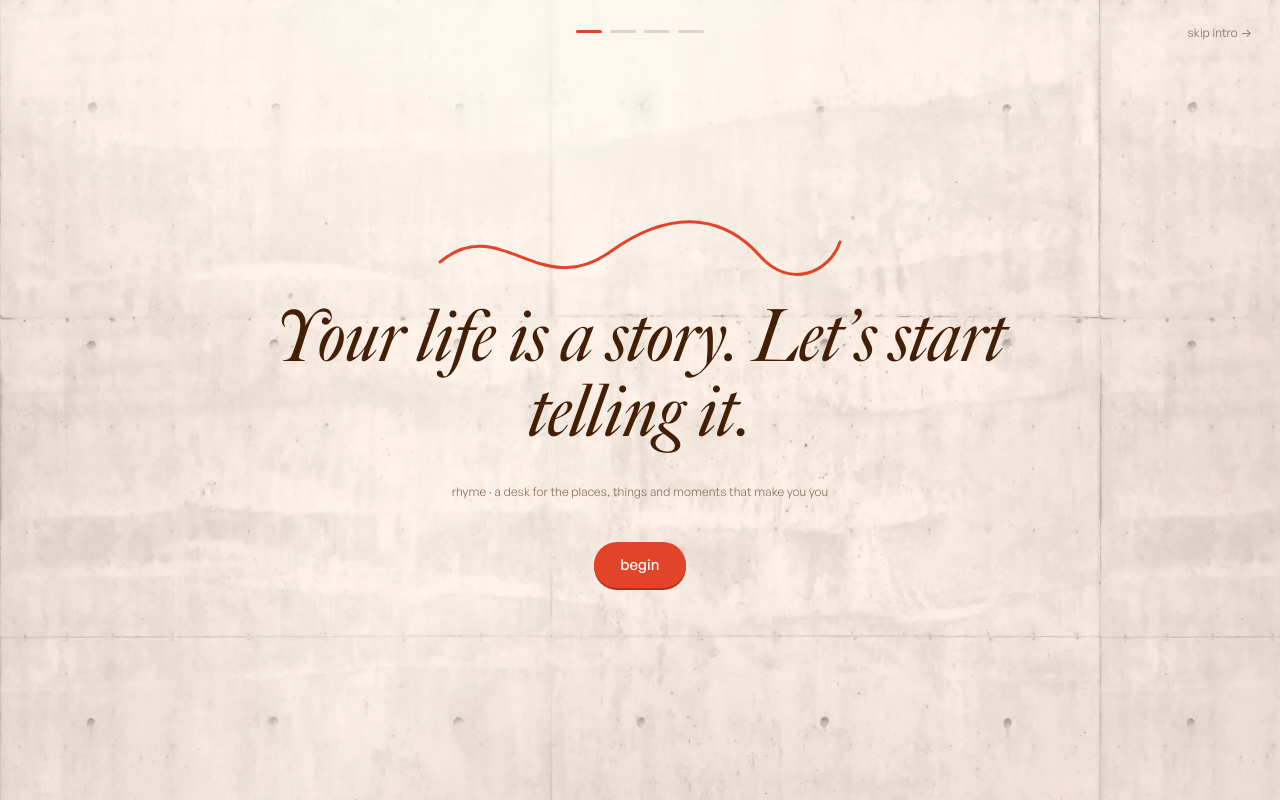
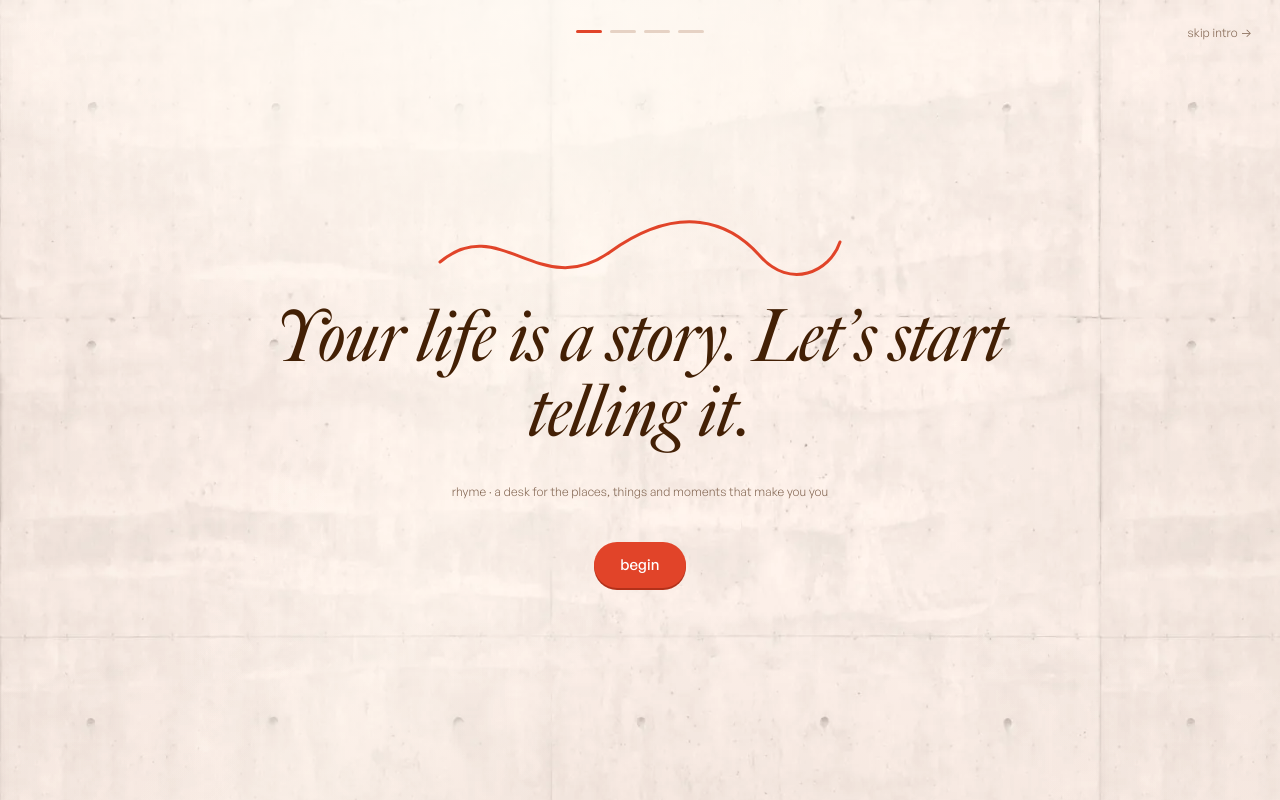
Before and after one commit to chlcheuk-boop/svsd-competition, a React (Vite) app: page /#/welcome in a window 1280 px wide. Built offline with nearby package versions, Linux system fonts and the light colour scheme.

Commit message:
Warm the wall to the brand cream
The concrete texture now averages #f8ece5 with flatter contrast, the base
color is the paper token, and the edge shading is halved.

Co-Authored-By: Claude Opus 5.5 <noreply@anthropic.com>

```diff
--- a/src/styles/global.css
+++ b/src/styles/global.css
@@ -14,13 +14,13 @@ body,
 /* the wall: board-formed concrete (warmed to the cream base), with a soft light falling from above.
    It stays put behind everything; the cards and pages never catch the light. */
 body {
-  background-color: #f4e7de;
+  background-color: var(--paper);
   background-image:
     radial-gradient(ellipse 70% 85% at 40% -12%, rgba(255, 251, 245, 0.95), rgba(255, 249, 241, 0.55) 40%, rgba(255, 248, 238, 0) 72%),
     linear-gradient(112deg, rgba(255, 249, 240, 0) 28%, rgba(255, 249, 240, 0.32) 40%, rgba(255, 249, 240, 0) 54%),
-    radial-gradient(ellipse 140% 80% at 50% 125%, rgba(67, 32, 5, 0.13), rgba(67, 32, 5, 0) 62%),
-    radial-gradient(ellipse 50% 90% at -8% 60%, rgba(67, 32, 5, 0.1), rgba(67, 32, 5, 0) 70%),
-    radial-gradient(ellipse 50% 90% at 108% 60%, rgba(67, 32, 5, 0.12), rgba(67, 32, 5, 0) 70%),
+    radial-gradient(ellipse 140% 80% at 50% 125%, rgba(67, 32, 5, 0.07), rgba(67, 32, 5, 0) 62%),
+    radial-gradient(ellipse 50% 90% at -8% 60%, rgba(67, 32, 5, 0.05), rgba(67, 32, 5, 0) 70%),
+    radial-gradient(ellipse 50% 90% at 108% 60%, rgba(67, 32, 5, 0.06), rgba(67, 32, 5, 0) 70%),
     url('/brand/wall.webp');
   background-size: 100% 100%, 100% 100%, 100% 100%, 100% 100%, 100% 100%, 1100px auto;
   background-attachment: fixed;
```
Also changed, not shown: public/brand/wall.webp.
